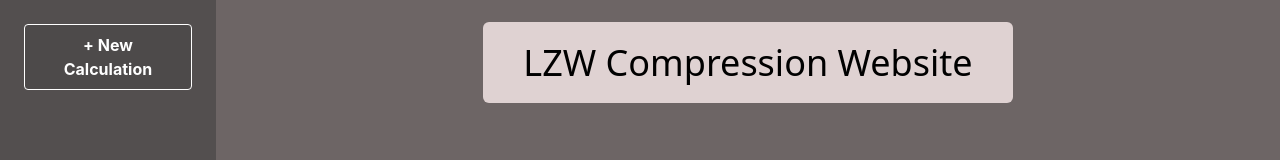
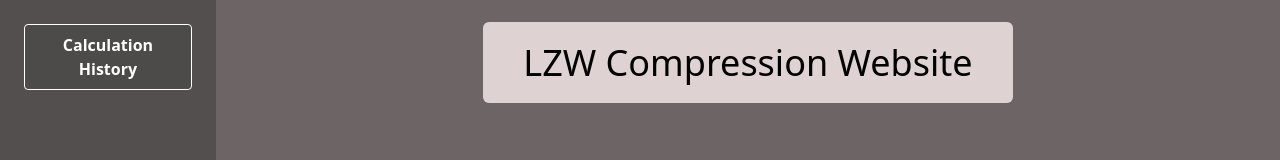
Before and after one commit to billc27/LZW-Compression, a React (Create React App) app in the folder frontend/: page / in a window 1280 px wide. Shown: the top 160 px of the page. Built offline with nearby package versions, Linux system fonts and the light colour scheme.

Commit message:
feat: added history view

```diff
--- a/frontend/src/App.js
+++ b/frontend/src/App.js
@@ -1,11 +1,14 @@
+import React, { useState } from "react";
 import HistorySection from './components/history-section';
 import CalcSection from './components/calculate-section';
 
 function App() {
+  const [history, setHistory] = useState([]);
+
   return (
     <div className="flex">
-        <HistorySection />
-        <CalcSection />
+        <HistorySection history={history} />
+        <CalcSection history={history} setHistory={setHistory} />
     </div>
   );
 }
--- a/frontend/src/components/calculate-section.js
+++ b/frontend/src/components/calculate-section.js
@@ -1,7 +1,7 @@
 import "../index.css";
 import React, { useState } from "react";
 
-export default function CalcSection() {
+export default function CalcSection(props) {
     const [inputText, setInputText] = useState("");
     const [mode, setMode] = useState("encode");
     const [result, setResult] = useState("");
@@ -101,6 +101,11 @@ export default function CalcSection() {
                                 formattedResult = data.result;
                             }
                             setResult(formattedResult);
+
+                            props.setHistory((prevHistory) => [
+                                ...prevHistory,
+                                { inputText, mode, algorithm: selectedAlgorithm, result: formattedResult },
+                            ]);
                         }
                     }}
                 >Calculate</button>
--- a/frontend/src/components/history-section.js
+++ b/frontend/src/components/history-section.js
@@ -1,30 +1,24 @@
 import "../index.css"
 import React, { useState } from 'react'
 
-export default function HistorySection() {
-    const [chats, setChats] = useState([]);
-
-    const handleNewChat = () => {
-        setChats((prevChats) => [...prevChats, `Chatbox ${prevChats.length + 1}`]);
-    };
+export default function HistorySection(props) {
 
     return (
         <div className="flex flex-col h-screen w-1/5 bg-history-sect-color p-3">
             <div className="p-3 flex-grow-0">
-                <button
-                className="w-full bg-history-new-calc-color hover:bg-gray-400 text-white font-bold py-2 px-4 rounded border border-white"
-                onClick = {handleNewChat}
+                <p
+                className="w-full bg-history-new-calc-color text-center text-white font-bold py-2 px-4 rounded border border-white font-sans"
                 >
-                + New Calculation
-                </button>
+                Calculation History
+                </p>
             </div>
             <div className="p-3 flex-grow max-h-screen overflow-y-auto scrollbar-thin scrollbar-thumb-gray-600 scrolling-touch">
-                {chats.map((chat) => (
-                    <div key={chat} className="p-7 bg-history-sect-text-color text-white rounded mb-2">
-                    {chat}
+                {props.history.map((item, index) => (
+                    <div key={index} className="p-7 bg-history-sect-text-color text-white rounded mb-2 font-sans" onClick={() => console.log(item)}>
+                        {item.inputText}
                     </div>
                 ))}
             </div>
-         </div>
+        </div>
     )
 }
```
